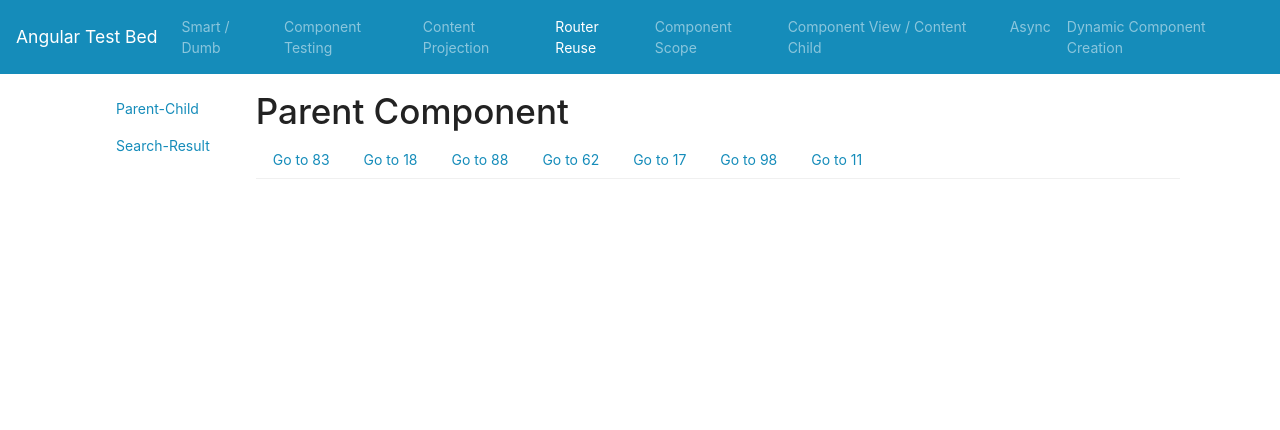
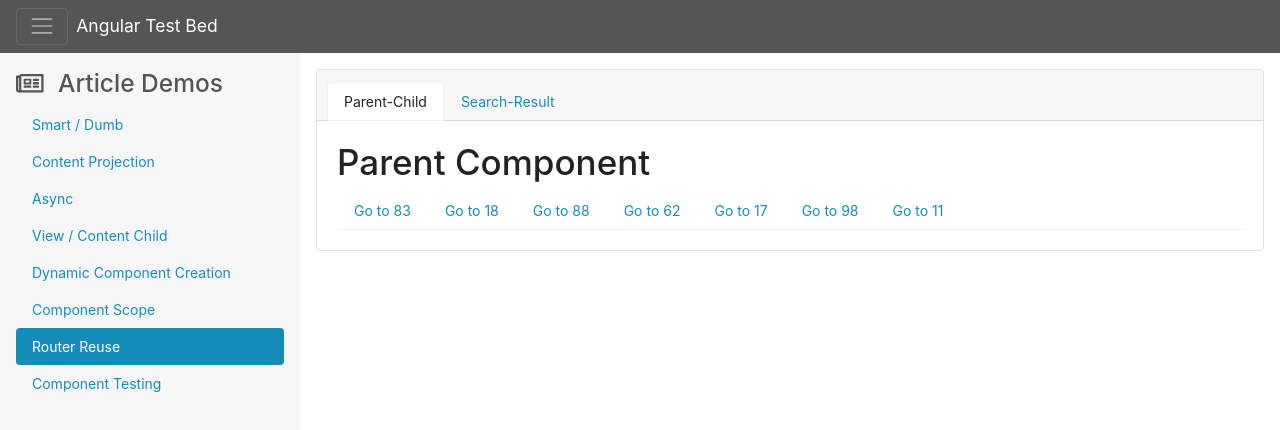
Before and after one commit to cloutidj/angular-articles-solutions, an Angular app: page /router-reuse/parent in a window 1280 px wide. Shown: the top 430 px of the page. Built offline with nearby package versions, Linux system fonts and the light colour scheme.

Commit message:
Moving navs to sidebar instead of navbar due to running out of room

```diff
--- a/package.json
+++ b/package.json
@@ -19,6 +19,10 @@
     "@angular/platform-browser": "~7.2.0",
     "@angular/platform-browser-dynamic": "~7.2.0",
     "@angular/router": "~7.2.0",
+    "@fortawesome/angular-fontawesome": "^0.3.0",
+    "@fortawesome/fontawesome-svg-core": "^1.2.20",
+    "@fortawesome/free-regular-svg-icons": "^5.10.0",
+    "@fortawesome/free-solid-svg-icons": "^5.10.0",
     "@ng-bootstrap/ng-bootstrap": "^4.1.1",
     "bootstrap": "^4.3.1",
     "core-js": "^2.5.4",
--- a/src/app/app.component.html
+++ b/src/app/app.component.html
@@ -1,43 +1,53 @@
-<nav class="navbar navbar-expand-lg navbar-dark bg-primary">
-	<div class="navbar-brand">Angular Test Bed</div>
-	<button class="navbar-toggler" type="button" data-toggle="collapse" data-target="#navbarSupportedContent">
+<nav class="navbar navbar-dark bg-dark justify-content-start">
+	<button class="navbar-toggler" type="button" (click)="showSidebar = !showSidebar">
 		<span class="navbar-toggler-icon"></span>
 	</button>
+	<div class="navbar-brand px-2">Angular Test Bed</div>
+</nav>
 
-	<div class="collapse navbar-collapse" id="navbarSupportedContent">
-		<ul class="navbar-nav mr-auto">
-			<li class="nav-item" routerLinkActive="active">
-				<a class="nav-link" [routerLink]="['/smart-dumb']">Smart / Dumb</a>
+<div class="wrapper">
+	<nav id="sidebar" class="bg-light text-dark p-3" [ngClass]="{'active': showSidebar}">
+		<h3>
+			<fa-icon class="pr-2" [icon]="faNewspaper"></fa-icon> Article Demos
+		</h3>
+		<ul class="nav flex-column nav-pills">
+			<li class="nav-item">
+				<a class="nav-link" [routerLink]="['/smart-dumb']" routerLinkActive="active">Smart / Dumb</a>
 			</li>
-			<li class="nav-item" routerLinkActive="active">
-				<a class="nav-link" [routerLink]="['/component-testing']">Component Testing</a>
+			<li class="nav-item">
+				<a class="nav-link" [routerLink]="['/content-projection']" routerLinkActive="active">
+					Content Projection
+				</a>
 			</li>
-			<li class="nav-item" routerLinkActive="active">
-				<a class="nav-link" [routerLink]="['/content-projection']">Content Projection</a>
+			<li class="nav-item">
+				<a class="nav-link" [routerLink]="['/async']" routerLinkActive="active">Async</a>
 			</li>
-			<li class="nav-item" routerLinkActive="active">
-				<a class="nav-link" [routerLink]="['/router-reuse']">Router Reuse</a>
+			<li class="nav-item">
+				<a class="nav-link" [routerLink]="['/component-children']" routerLinkActive="active">
+					View / Content Child
+				</a>
 			</li>
-			<li class="nav-item" routerLinkActive="active">
-				<a class="nav-link" [routerLink]="['/component-scope']">Component Scope</a>
+			<li class="nav-item">
+				<a class="nav-link" [routerLink]="['/dynamic-creation']" routerLinkActive="active">
+					Dynamic Component Creation
+				</a>
 			</li>
-			<li class="nav-item" routerLinkActive="active">
-				<a class="nav-link" [routerLink]="['/component-children']">Component View / Content Child</a>
+			<li class="nav-item">
+				<a class="nav-link" [routerLink]="['/component-scope']" routerLinkActive="active">Component Scope</a>
 			</li>
-			<li class="nav-item" routerLinkActive="active">
-				<a class="nav-link" [routerLink]="['/async']">Async</a>
+
+			<li class="nav-item">
+				<a class="nav-link" [routerLink]="['/router-reuse']" routerLinkActive="active">Router Reuse</a>
 			</li>
-			<li class="nav-item" routerLinkActive="active">
-				<a class="nav-link" [routerLink]="['/dynamic-creation']">Dynamic Component Creation</a>
+			<li class="nav-item">
+				<a class="nav-link" [routerLink]="['/component-testing']" routerLinkActive="active">Component
+					Testing</a>
 			</li>
 		</ul>
+	</nav>
+
+	<div id="content" class="container-fluid p-3">
+		<router-outlet></router-outlet>
 	</div>
-</nav>
 
-<div class="container pt-3">
-	<div class="row">
-		<div class="col">
-			<router-outlet></router-outlet>
-		</div>
-	</div>
 </div>
--- a/src/app/app.component.scss
+++ b/src/app/app.component.scss
@@ -0,0 +1,30 @@
+$sidebar-width: 300px;
+
+.wrapper {
+	display: flex;
+	width: 100%;
+	align-items: stretch;
+}
+
+#sidebar {
+	min-width: $sidebar-width;
+	max-width: $sidebar-width;
+	min-height: 100vh;
+	transition: all 0.6s cubic-bezier(0.945, 0.020, 0.270, 0.665);
+    transform-origin: center left; /* Set the transformed position of sidebar to center left side. */
+}
+
+#sidebar.active {
+	margin-left: -$sidebar-width;
+}
+
+@media (max-width: 768px) {
+    #sidebar {
+		margin-left: -$sidebar-width;
+		transform: rotateY(100deg);
+    }
+    #sidebar.active {
+		margin-left: 0;
+		transform: none;
+    }
+}
--- a/src/app/app.component.ts
+++ b/src/app/app.component.ts
@@ -1,4 +1,5 @@
 import { Component } from '@angular/core';
+import { faNewspaper } from '@fortawesome/free-regular-svg-icons';
 
 @Component({
   selector: 'app-root',
@@ -7,4 +8,5 @@ import { Component } from '@angular/core';
 })
 export class AppComponent {
   title = 'testbed';
+  faNewspaper = faNewspaper;
 }
--- a/src/app/app.module.ts
+++ b/src/app/app.module.ts
@@ -1,4 +1,5 @@
 import { BrowserModule } from '@angular/platform-browser';
+import { FontAwesomeModule } from '@fortawesome/angular-fontawesome';
 import { NgModule } from '@angular/core';
 import { NgbModule } from '@ng-bootstrap/ng-bootstrap';
 import { AppRouting } from './app.routing';
@@ -19,6 +20,7 @@ import { DynamicComponentCreationModule } from './dynamic-component-creation/dyn
 	],
 	imports: [
 		BrowserModule,
+		FontAwesomeModule,
 		AppRouting,
 		NgbModule,
 		AsyncModule,
--- a/src/app/component-children/component-children.component.ts
+++ b/src/app/component-children/component-children.component.ts
@@ -3,17 +3,19 @@ import { Component } from '@angular/core';
 @Component({
 	selector: 'app-component-children',
 	template: `
-		<div class="container-fluid">
-			<div class="row">
-				<div class="col-auto">
-					<nav class="nav flex-column">
+		<div class="card">
+			<div class="card-header">
+				<ul class="nav nav-tabs card-header-tabs">
+					<li class="nav-item">
 						<a class="nav-link" [routerLink]="['/component-children','view-child']" routerLinkActive="active">ViewChild</a>
+					</li>
+					<li class="nav-item">
 						<a class="nav-link" [routerLink]="['/component-children','content-child']" routerLinkActive="active">ContentChild</a>
-					</nav>
-				</div>
-				<div class="col">
-					<router-outlet></router-outlet>
-				</div>
+					</li>
+				</ul>
+			</div>
+			<div class="card-body">
+				<router-outlet></router-outlet>
 			</div>
 		</div>`
 })
--- a/src/app/dynamic-component-creation/dynamic-component-creation.component.ts
+++ b/src/app/dynamic-component-creation/dynamic-component-creation.component.ts
@@ -15,6 +15,7 @@ import { ComponentRequest } from './create-request.component';
 @Component({
 	selector: 'app-dynamic-component-creation',
 	template: `
+		<div class="container-fluid">
 			<div class="row">
 				<app-create-request class="col" [viewPorts]="viewPorts" (createComponent)="addToViewport($event)"></app-create-request>
 			</div>
@@ -26,6 +27,7 @@ import { ComponentRequest } from './create-request.component';
 						</div>
 						<div class="card-body">
 							<ng-template #componentTarget></ng-template>
+						</div>
 					</div>
 				</div>
 			</div>
--- a/src/app/router-reuse/router-reuse.component.ts
+++ b/src/app/router-reuse/router-reuse.component.ts
@@ -3,17 +3,19 @@ import { Component } from '@angular/core';
 @Component({
 	selector: 'app-router-reuse',
 	template: `
-		<div class="container-fluid">
-			<div class="row">
-				<div class="col-auto">
-					<nav class="nav flex-column">
+		<div class="card">
+			<div class="card-header">
+				<ul class="nav nav-tabs card-header-tabs">
+					<li class="nav-item">
 						<a class="nav-link" [routerLink]="['/router-reuse','parent']" routerLinkActive="active">Parent-Child</a>
+					</li>
+					<li class="nav-item">
 						<a class="nav-link" [routerLink]="['/router-reuse','search']" routerLinkActive="active">Search-Result</a>
-					</nav>
-				</div>
-				<div class="col">
-					<router-outlet></router-outlet>
-				</div>
+					</li>
+				</ul>
+			</div>
+			<div class="card-body">
+				<router-outlet></router-outlet>
 			</div>
 		</div>
 	`
```
Also changed, not shown: 1 other file (tests, documents, lock files or other folders). Lines whose indentation alone changed are shown as unchanged.
